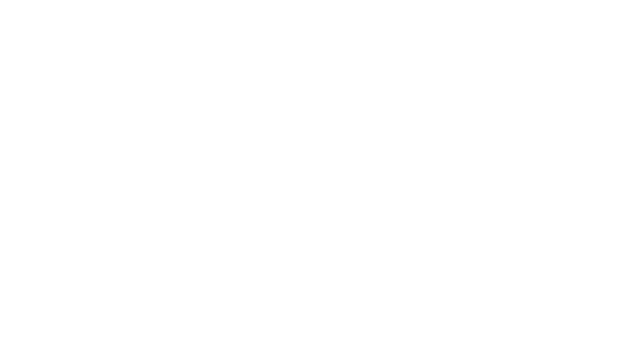
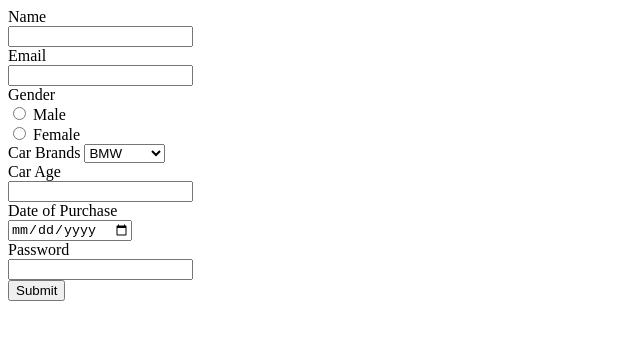
Before and after one commit to Prashant419/car-insurance-form, a website: page main.html in a window 1280 px wide. Shown: the whole page, without its empty margins (0-640 px from the left). Drawn offline with Linux system fonts and the light colour scheme.

Commit message:
created a submission

```diff
--- a/main.html
+++ b/main.html
@@ -8,6 +8,40 @@
 
 <body>
 	<!-- the entire body must be written by student -->
+	<form method="post">
+		<label for="name">Name</label><br>
+		<input type="text" id="name" name="name" required> <br>
+
+		<label for="email">Email</label><br>
+		<input type="email" id="email" name="email" required> <br>
+
+		<label>Gender</label><br>
+		<input type="radio" id="gender_m" name="gender" required>
+		<label for="gender_m">Male</label><br>
+		<input type="radio" id="gender_f" name="gender">
+		<label for="gender_f">Female</label><br>
+
+		<label for="cars">Car Brands</label>
+		<select id="cars" name="cars">
+			<option>BMW</option>
+			<option>Audi</option>
+			<option>Mercedez</option>
+		</select><br>
+
+		<label for=carage>Car Age</label><br>
+		<input type="number" id="carage" name="carage" required><br>
+
+		<label for="dop">Date of Purchase</label><br>
+		<input type="date" id="dop" name="dop" required><br>
+
+		<label for="password">Password</label><br>
+		<input type="password" id="password" name="password" required><br>
+
+		<button type="submit">Submit</button>
+
+
+
+	</form>
     <script type="text/javascript" src="./script.js">
 </script>
 
```
